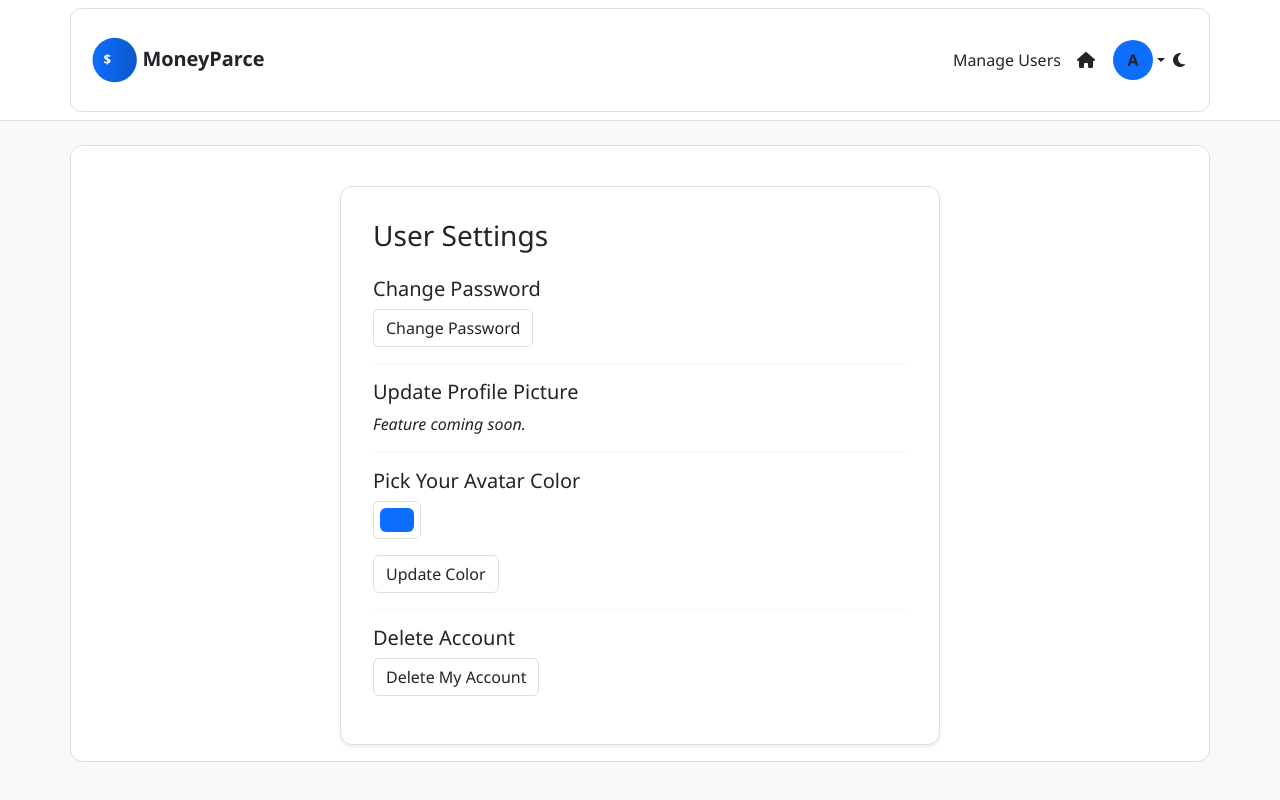
After one commit to shubh-team-4/MoneyParce, a Django app: page /settings/ in a window 1280 px wide. The commit adds this page. Run offline with Django 5.2, Linux system fonts and the light colour scheme; a user stored in the database is signed in; data comes from the database, SQL or seed files in the repository; both versions use the stored data as it was after the commit.

Commit message:
Cleaned up UI some
got rid of top bar and added user settings. added a home icon instead of dashboard

```diff
--- a/core/templates/core/base.html
+++ b/core/templates/core/base.html
@@ -5,9 +5,9 @@
     <meta name="viewport" content="width=device-width, initial-scale=1.0">
     <title>MoneyParce</title>
     {% load static %}
-    <!-- Bootstrap CSS CDN -->
+    <!-- Bootstrap CSS -->
     <link href="https://cdn.jsdelivr.net/npm/bootstrap@5.3.0/dist/css/bootstrap.min.css" rel="stylesheet">
-    <!-- Font Awesome CDN for icons -->
+    <!-- Font Awesome -->
     <link rel="stylesheet" href="https://cdnjs.cloudflare.com/ajax/libs/font-awesome/6.4.0/css/all.min.css">
     {% if theme == 'dark' %}
         <link rel="stylesheet" href="{% static 'css/dark.css' %}">
@@ -20,7 +20,7 @@
       <div class="container">
         {% if user.is_authenticated %}
           <a class="navbar-brand" href="{% url 'dashboard' %}">
-  <!-- Place the updated SVG code inline -->
+            <!-- MoneyParce Logo -->
             <svg class="logo" xmlns="http://www.w3.org/2000/svg" width="300" height="100" viewBox="0 0 325 100">
               <defs>
                 <linearGradient id="grad1" x1="0%" y1="0%" x2="100%" y2="0%">
@@ -39,9 +39,9 @@
               </text>
             </svg>
           </a>
-
         {% else %}
           <a class="navbar-brand" href="{% url 'index' %}">
+            <!-- MoneyParce Logo for anonymous users -->
             <svg class="logo" xmlns="http://www.w3.org/2000/svg" width="300" height="100" viewBox="0 0 325 100">
               <defs>
                 <linearGradient id="grad1" x1="0%" y1="0%" x2="100%" y2="0%">
@@ -64,31 +64,55 @@
         <button class="navbar-toggler" type="button" data-bs-toggle="collapse" data-bs-target="#navbarNav">
           <span class="navbar-toggler-icon"></span>
         </button>
+
         <div class="collapse navbar-collapse" id="navbarNav">
           <ul class="navbar-nav ms-auto">
             {% if user.is_authenticated %}
-              <li class="nav-item">
-                  <a class="nav-link" href="{% url 'dashboard' %}">Dashboard</a>
-              </li>
-              <li class="nav-item dropdown">
-                  <a class="nav-link dropdown-toggle" href="#" id="actionDropdown" role="button" data-bs-toggle="dropdown">
-                      Actions
-                  </a>
-                  <ul class="dropdown-menu" aria-labelledby="actionDropdown">
-                      <li><a class="dropdown-item" href="{% url 'create_transaction' %}">New Transaction</a></li>
-                      <li><a class="dropdown-item" href="{% url 'add_category' %}">Add Category</a></li>
-                      <li><a class="dropdown-item" href="{% url 'set_budget' %}">Set Budget</a></li>
-                      <li><a class="dropdown-item" href="{% url 'reports' %}">Reports</a></li>
-                  </ul>
-              </li>
-              <li class="nav-item">
-                  <a class="nav-link" href="{% url 'password_change' %}">Change Password</a>
-              </li>
   {% if user.is_staff %}
     <li class="nav-item">
       <a class="nav-link" href="{% url 'user_list' %}">Manage Users</a>
     </li>
   {% endif %}
+   <!-- Home Icon -->
+  <li class="nav-item">
+    <a class="nav-link" href="{% url 'dashboard' %}" title="Dashboard">
+      <i class="fas fa-home"></i>
+    </a>
+  </li>
+  <!-- User Avatar Dropdown -->
+  <li class="nav-item dropdown">
+    <a class="nav-link dropdown-toggle d-flex align-items-center" href="#" id="userDropdown" role="button"
+       data-bs-toggle="dropdown" aria-expanded="false" style="padding: 0;">
+      <div style="
+        width: 40px;
+        height: 40px;
+        border-radius: 50%;
+        background-color: {% if user.profile.color %}{{ user.profile.color }}{% else %}#0d6efd{% endif %};
+        display: flex;
+        align-items: center;
+        justify-content: center;
+        color: #fff;
+        font-weight: 600;
+        margin-left: 10px;
+      ">
+        {{ user.username|first|upper }}
+      </div>
+    </a>
+    <ul class="dropdown-menu dropdown-menu-end" aria-labelledby="userDropdown">
+      <li>
+        <a class="dropdown-item" href="{% url 'user_settings' %}"><i class="fas fa-cog me-2"></i>
+            Settings</a>
+      </li>
+      <li>
+  <a class="dropdown-item" href="#"
+     onclick="event.preventDefault(); document.getElementById('logout-form').submit();">
+    <i class="fas fa-sign-out-alt me-2"></i> Log Out
+  </a>
+</li>
+
+    </ul>
+  </li>
+
   <!-- Dark Mode Toggle Icon -->
   <li class="nav-item">
     <a href="{% url 'dark mode' %}" class="nav-link" title="Toggle Dark Mode">
@@ -98,14 +122,6 @@
         <i class="fas fa-moon"></i>
       {% endif %}
     </a>
-              </li>
-              <li class="nav-item">
-                  <form action="{% url 'logout' %}" method="post" class="d-inline">{% csrf_token %}
-                      <a href="#" class="nav-link logout-link"
-                      onclick="this.parentNode.submit(); return false;">
-                          Log Out ({{ user.username }})
-                      </a>
-                  </form>
   </li>
             {% else %}
               <li class="nav-item">
@@ -120,7 +136,7 @@
               <li class="nav-item">
                 <a class="nav-link" href="{% url 'signup' %}">Sign Up</a>
               </li>
-              <!-- Dark Mode Toggle Icon for anonymous users?? -->
+              <!-- Dark Mode Toggle for anonymous users -->
               <li class="nav-item">
                 <a href="{% url 'dark mode' %}" class="nav-link" title="Toggle Dark Mode">
                   {% if theme == 'dark' %}
@@ -136,18 +152,20 @@
       </div>
     </nav>
 
+    <form id="logout-form" action="{% url 'logout' %}" method="post" style="display: none;">
+  {% csrf_token %}
+</form>
+
     <div class="container">
       {% if messages %}
         {% for message in messages %}
-                <div class="alert alert-{{ message.tags }}">
-                    {{ message }}
-                </div>
+          <div class="alert alert-{{ message.tags }}">{{ message }}</div>
         {% endfor %}
       {% endif %}
       {% block content %}{% endblock %}
     </div>
 
-    <!-- Bootstrap JavaScript CDN (with Popper) -->
+    <!-- Bootstrap JavaScript -->
     <script src="https://cdn.jsdelivr.net/npm/bootstrap@5.3.0/dist/js/bootstrap.bundle.min.js"></script>
 </body>
 </html>
--- /dev/null
+++ b/core/templates/core/user_settings.html
@@ -0,0 +1,43 @@
+{% extends 'core/base.html' %}
+{% block content %}
+<div class="card shadow-sm mx-auto mt-4" style="max-width: 600px;">
+  <div class="card-body">
+    <h3 class="card-title mb-4">User Settings</h3>
+
+    <!-- Change Password Link -->
+    <h5>Change Password</h5>
+    <p>
+      <a href="{% url 'password_change' %}" class="btn btn-primary">Change Password</a>
+    </p>
+    <hr>
+
+    <!-- Placeholder for Updating Profile Picture -->
+    <h5>Update Profile Picture</h5>
+    <p>
+      <!-- Insert a form or link to update profile picture -->
+      <em>Feature coming soon.</em>
+    </p>
+    <hr>
+
+    <!-- Update Avatar Color -->
+    <h5>Pick Your Avatar Color</h5>
+    <form method="post" action="{% url 'update_profile_color' %}">
+      {% csrf_token %}
+      <div class="mb-3">
+        <input type="color" name="avatar_color" value="{{ user.profile.color|default:'#0d6efd' }}" class="form-control form-control-color" title="Choose your color">
+      </div>
+      <button type="submit" class="btn btn-secondary">Update Color</button>
+    </form>
+    <hr>
+
+    <!-- Delete Account -->
+    <h5>Delete Account</h5>
+    <p>
+      <a href="{% url 'delete_account' %}" class="btn btn-danger"
+         onclick="return confirm('Are you sure you want to delete your account? This action cannot be undone.');">
+        Delete My Account
+      </a>
+    </p>
+  </div>
+</div>
+{% endblock %}
--- a/core/urls.py
+++ b/core/urls.py
@@ -21,7 +21,7 @@ urlpatterns = [
     path('users/', views.user_list, name='user_list'),
     path('users/delete/<int:user_id>/', views.delete_user, name='delete_user'),
 
-    # New routes for financial features
+    # Financial features
     path('transaction/new/', views.create_transaction, name='create_transaction'),
     path('category/new/', views.add_category, name='add_category'),
     path('budget/', views.set_budget, name='set_budget'),
@@ -29,4 +29,9 @@ urlpatterns = [
     path('reports/', views.reports, name='reports'),
     path('reports/export/', views.export_pdf, name='export_pdf'),
     path('admin/advice/', views.review_financial_advice, name='review_financial_advice'),
+
+    # New routes for User Settings
+    path('settings/', views.user_settings, name='user_settings'),
+    path('settings/update_color/', views.update_profile_color, name='update_profile_color'),
+    path('settings/delete_account/', views.delete_account, name='delete_account'),
 ]
--- a/core/views.py
+++ b/core/views.py
@@ -56,13 +56,12 @@ def delete_user(request, user_id):
 
 @login_required
 def create_transaction(request):
-    """Allows users to manually input transactions (User Stories #8 and #9)."""
+    """Allows users to manually input transactions."""
     if request.method == 'POST':
         form = TransactionForm(request.POST)
         if form.is_valid():
             transaction = form.save(commit=False)
             transaction.user = request.user
-            # Stub for Plaid auto-categorization could be inserted here (User Story #10)
             transaction.save()
             messages.success(request, "Transaction added successfully!")
             return redirect('dashboard')
@@ -72,7 +71,7 @@ def create_transaction(request):
 
 @login_required
 def add_category(request):
-    """Allows users to create categories for expenditures (User Story #11)."""
+    """Allows users to create categories for expenditures."""
     if request.method == 'POST':
         form = CategoryForm(request.POST)
         if form.is_valid():
@@ -87,7 +86,7 @@ def add_category(request):
 
 @login_required
 def set_budget(request):
-    """Allows users to set or adjust their budget (User Stories #12 and #13)."""
+    """Allows users to set or adjust their budget."""
     user_profile, created = UserProfile.objects.get_or_create(user=request.user)
     if request.method == 'POST':
         form = BudgetForm(request.POST, instance=user_profile)
@@ -101,7 +100,7 @@ def set_budget(request):
 
 @login_required
 def dashboard(request):
-    """Dashboard showing net worth and spending breakdown (User Stories #17 and #18)."""
+    """Dashboard showing net worth and spending breakdown."""
     transactions = Transaction.objects.filter(user=request.user)
     income = sum(t.amount for t in transactions if t.transaction_type == 'income')
     expenses = sum(t.amount for t in transactions if t.transaction_type == 'expense')
@@ -124,7 +123,7 @@ def dashboard(request):
 
 @login_required
 def reports(request):
-    """Shows a financial report (User Story #15)."""
+    """Shows a financial report."""
     transactions = Transaction.objects.filter(user=request.user)
     total_income = sum(t.amount for t in transactions if t.transaction_type == 'income')
     total_expenses = sum(t.amount for t in transactions if t.transaction_type == 'expense')
@@ -137,7 +136,7 @@ def reports(request):
 
 @login_required
 def export_pdf(request):
-    """Exports the financial report as a PDF (User Story #16)."""
+    """Exports the financial report as a PDF."""
     buffer = io.BytesIO()
     p = reportlab.pdfgen.canvas.Canvas(buffer)
     transactions = Transaction.objects.filter(user=request.user)
@@ -160,10 +159,41 @@ def export_pdf(request):
 
 @admin_required
 def review_financial_advice(request):
-    """Admin view to review AI-generated financial advice (User Story #20). This stub can be expanded."""
+    """Admin view to review AI-generated financial advice."""
     advice_list = [
         {"id": 1, "advice": "Consider reducing discretionary spending."},
         {"id": 2, "advice": "Increase your savings rate for long-term goals."},
     ]
     context = {'advice_list': advice_list}
     return render(request, 'core/review_financial_advice.html', context)
+
+# -----------------------------
+# New Views for User Settings
+# -----------------------------
+
+@login_required
+def user_settings(request):
+    """Display the user settings page."""
+    return render(request, 'core/user_settings.html')
+
+@login_required
+def update_profile_color(request):
+    """Update the user’s avatar color."""
+    if request.method == 'POST':
+        new_color = request.POST.get('avatar_color', '#0d6efd')
+        user_profile, created = UserProfile.objects.get_or_create(user=request.user)
+        user_profile.color = new_color
+        user_profile.save()
+        messages.success(request, "Avatar color updated successfully!")
+    return redirect('user_settings')
+
+@login_required
+def delete_account(request):
+    """Delete the current user’s account after confirmation."""
+    if request.method == 'POST':
+        user = request.user
+        user.delete()
+        messages.success(request, "Your account has been deleted.")
+        return redirect('index')
+    # If GET request, show confirmation page
+    return render(request, 'core/confirm_delete_account.html')
```
Also changed, not shown: core/templates/core/confirm_delete_account.html (added, +14 -0 lines), core/templates/core/dashboard.html (+27 -37 lines), core/templates/core/password_change.html (line endings or trailing spaces), db.sqlite3. Lines whose indentation alone changed are shown as unchanged.
